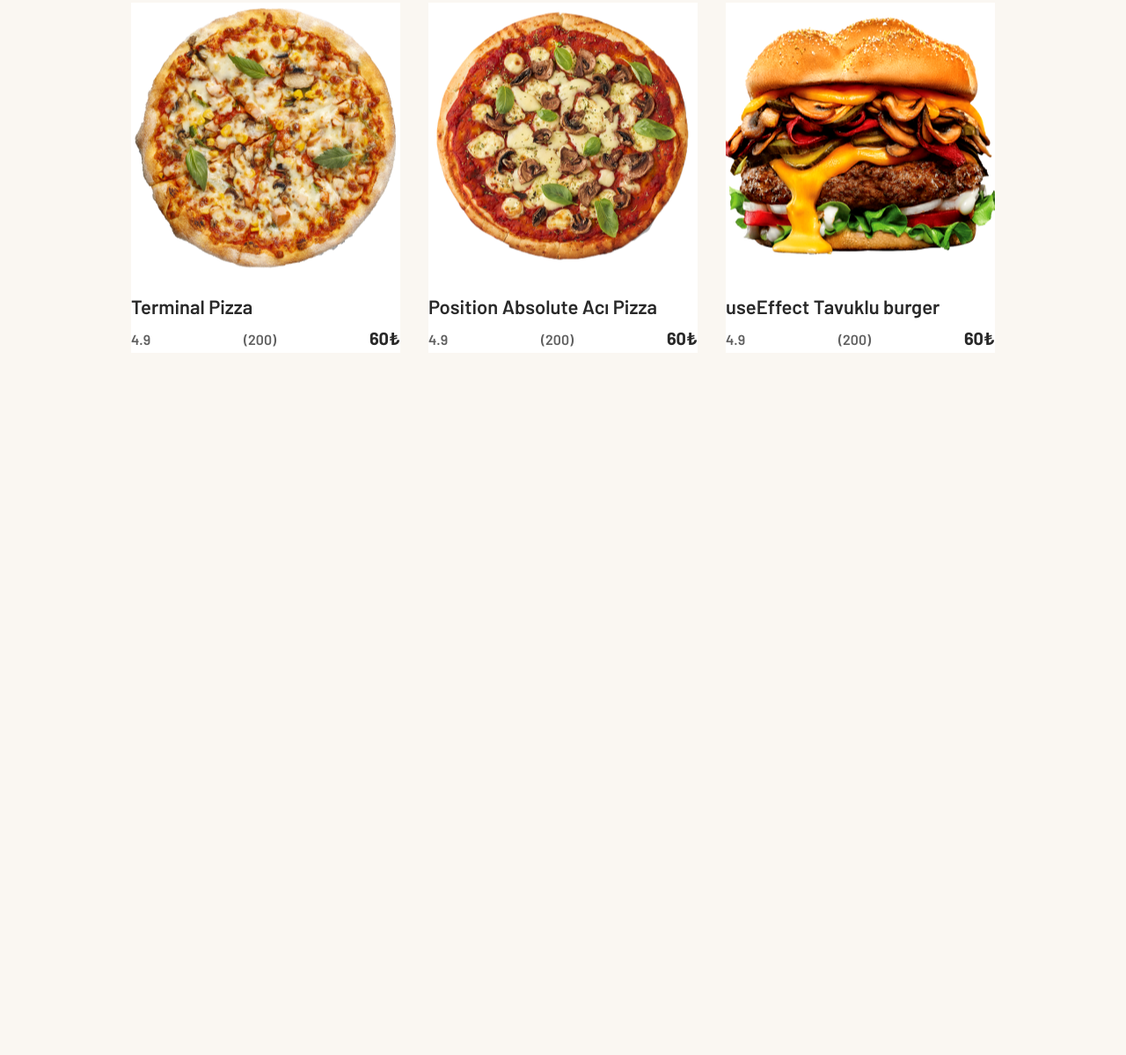
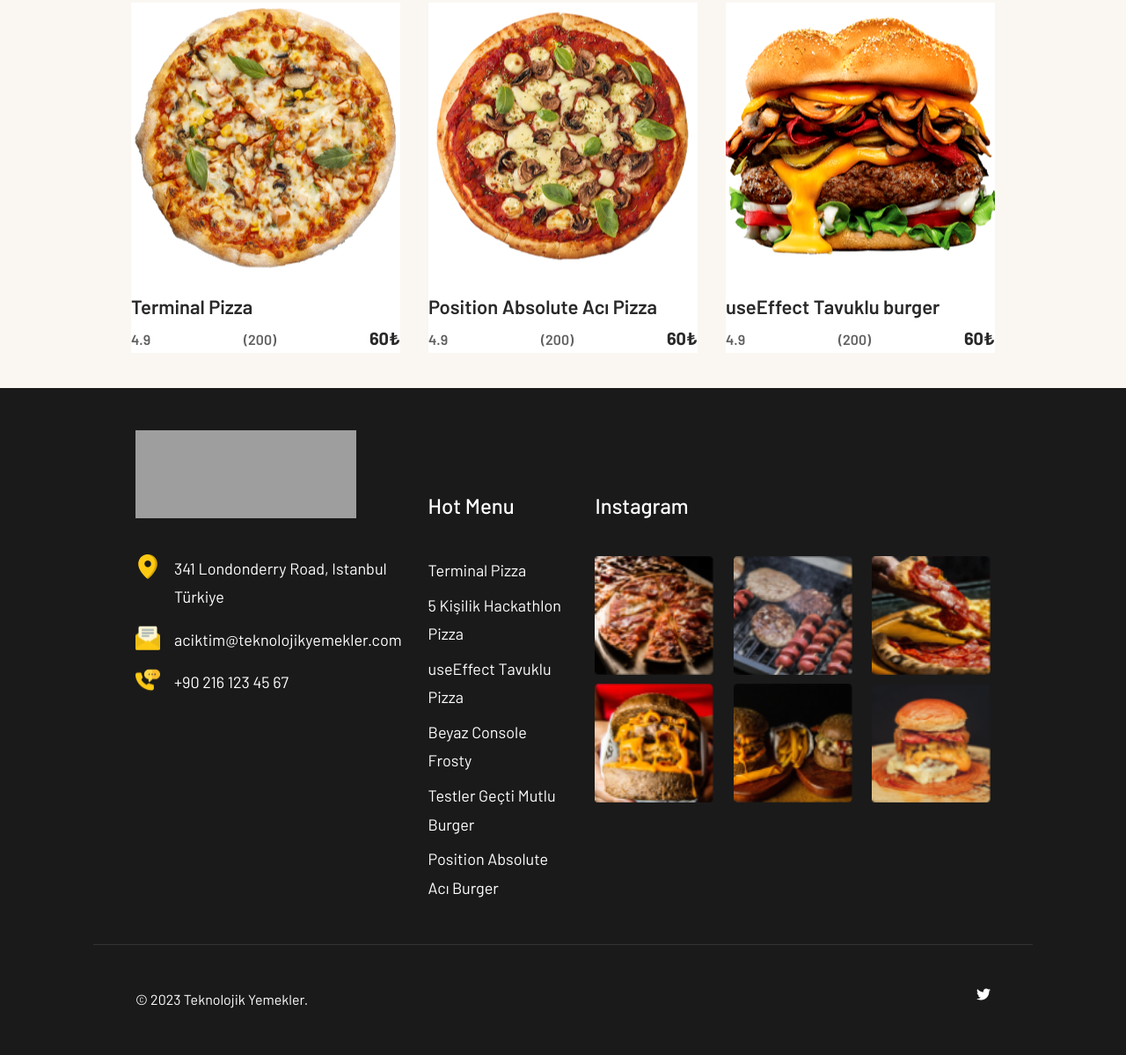
Before and after one commit to beyzagursoy/html-css-pizza, a website built with Vite: page index.html in a window 1280 px wide. Shown: the part 1914-3113 px from the top of the page at 88% size. Before the commit the page ends 2355 px from the top, so only its background shows below. Built offline with nearby package versions, Linux system fonts and the light colour scheme; grey boxes are pictures that could not be loaded; files whose address does not match are found by name; a web font is replaced by a local one.

Commit message:
footer tamamlandı

```diff
--- a/index.html
+++ b/index.html
@@ -19,6 +19,10 @@
   <link
     href="https://fonts.googleapis.com/css2?family=Barlow:ital,wght@0,100;0,200;0,300;0,400;0,500;0,600;0,700;0,800;0,900;1,100;1,200;1,300;1,400;1,500;1,600;1,700;1,800;1,900&family=Quattrocento:wght@400;700&family=Roboto+Condensed:ital,wght@0,100..900;1,100..900&family=Satisfy&display=swap"
     rel="stylesheet">
+  <link
+  rel="stylesheet"
+  href="https://cdnjs.cloudflare.com/ajax/libs/font-awesome/6.5.1/css/all.min.css"
+/>
 
 </head>
 
@@ -169,6 +173,57 @@
       </div>
     </div>
   </section>
+
+  <footer class="footer-section">
+    <div class="footer-box-1">
+      <div class="footer-1">
+        <img class="logo-2" src="assets/iteration-2/footer/logo-footer.svg" alt="">
+        <div class="footer-1-details">
+          <ul class="footer-1-order">
+            <li>
+              <img src="assets/iteration-2/footer/icons/icon-1.png" alt="">
+              <a href="##">341 Londonderry Road, Istanbul Türkiye</a>
+            </li>
+            <li>
+              <img src="assets/iteration-2/footer/icons/icon-2.png" alt="">
+              <a href="##">aciktim@teknolojikyemekler.com</a>
+            </li>
+            <li>
+              <img src="assets/iteration-2/footer/icons/icon-3.png" alt="">
+              <a href="##">+90 216 123 45 67</a>
+            </li>
+          </ul>
+        </div>
+      </div>
+      <div class="footer-2">
+        <h3>Hot Menu</h3>
+        <ul class="footer-2-details">
+          <p>Terminal Pizza</p>
+          <p>5 Kişilik Hackathlon Pizza</p>
+          <p>useEffect Tavuklu Pizza</p>
+          <p>Beyaz Console Frosty</p>
+          <p>Testler Geçti Mutlu Burger</p>
+          <p>Position Absolute Acı Burger</p>
+        </ul>
+      </div>
+      <div class="footer-3">
+        <h3>Instagram</h3>
+        <div class="footer-3-details">
+          <img src="assets/iteration-2/footer/insta/li-0.png" alt="">
+          <img src="assets/iteration-2/footer/insta/li-1.png" alt="">
+          <img src="assets/iteration-2/footer/insta/li-2.png" alt="">
+          <img src="assets/iteration-2/footer/insta/li-3.png" alt="">
+          <img src="assets/iteration-2/footer/insta/li-4.png" alt="">
+          <img src="assets/iteration-2/footer/insta/li-5.png" alt="">
+        </div>
+      </div>
+    </div>
+    <div class="footer-box-2">
+      <p>© 2023 Teknolojik Yemekler.</p>
+      <i class="fa-brands fa-twitter"></i>
+    </div>
+
+  </footer>
 </body>
 
 </html>
--- a/style.css
+++ b/style.css
@@ -377,3 +377,141 @@ header {
   vertical-align: middle;
   color: #292929;
 }
+
+/*Footer*/
+.footer-section {
+  display: flex;
+  flex-direction: column;
+  background-color: #1A1A1A;
+}
+.footer-box-1 {
+  max-width: 1068px;
+  width: 100%;
+  margin: 0 auto;
+  padding: 48px ;
+  display: flex;
+  justify-content: space-between;
+  gap: 30px;
+  position: relative;
+}
+.footer-1 {
+  display: flex;
+  flex-direction: column;
+  justify-content: flex-start;
+  gap: 16px;
+}
+.logo-2 {
+  width: 251px;
+  height: 100px;
+  font-family: 'Londrina Solid', cursive;
+  font-weight: 400;
+  font-size: 50px;
+  line-height: 50px;
+  letter-spacing: 0;
+  vertical-align: middle;
+  text-transform: capitalize;
+  color: #FFFFFF;
+}
+.footer-1-order {
+  display: flex;
+  flex-direction: column;
+  gap: 16px;
+  margin-top: 25px;
+}
+.footer-1-order li {
+  display: flex;
+  gap: 16px;
+}
+.footer-1-order li a {
+  text-decoration: none;
+  font-family: 'Barlow', sans-serif;
+  font-weight: 400;
+  font-size: 18px;
+  line-height: 32.4px;
+  letter-spacing: 0;
+  vertical-align: middle;
+  color: #FFFFFF;
+}
+.footer-1-order li img {
+  width: 28px;
+  height: 28px;
+}
+.footer-2 {
+  margin-top: 70px;
+  display: flex;
+  flex-direction: column;
+  justify-content: flex-start;
+  gap: 16px;
+}
+.footer-2 h3 {
+  font-family: 'Barlow', sans-serif;
+  font-weight: 500;
+  font-size: 24px;
+  line-height: 32.11px;
+  letter-spacing: 0;
+  vertical-align: middle;
+  color: #FFFFFF;
+}
+.footer-2-details  {
+  display: flex;
+  flex-direction: column;
+  gap: 7.39px;
+  margin-top: 25px;
+}
+.footer-2-details p {
+  font-family: 'Barlow', sans-serif;
+  font-weight: 400;
+  font-size: 18px;
+  line-height: 32.4px;
+  letter-spacing: 0;
+  vertical-align: middle;
+  color: #FFFFFF;
+}
+.footer-3 {
+  margin-top: 70px;
+  display: flex;
+  flex-direction: column;
+  justify-content: flex-start;
+  gap: 16px;
+}
+.footer-3 h3 {
+  font-family: 'Barlow', sans-serif;
+  font-weight: 500;
+  font-size: 24px;
+  line-height: 32.11px;
+  letter-spacing: 0;
+  vertical-align: middle;
+  color: #FFFFFF;
+}
+.footer-3-details {
+  display: flex;
+  justify-content: space-between;
+  flex-wrap: wrap;
+  gap: 10px;
+  width: 100%;
+  margin-top: 25px;
+}
+.footer-3-details img {
+  width: 30%;
+}
+.footer-box-2 {
+  border-top: 1px solid #333333;
+  max-width: 1068px;
+  width: 100%;
+  margin: 0 auto;
+  padding: 48px ;
+  display: flex;
+  justify-content: space-between;
+}
+.footer-box-2 p {
+  font-family: 'Barlow', sans-serif;
+  font-weight: 400;
+  font-size: 16px;
+  line-height: 28.8px;
+  letter-spacing: 0;
+  vertical-align: middle;
+  color: #FFFFFF;
+}
+.fa-twitter {
+  color: white;
+}
```
